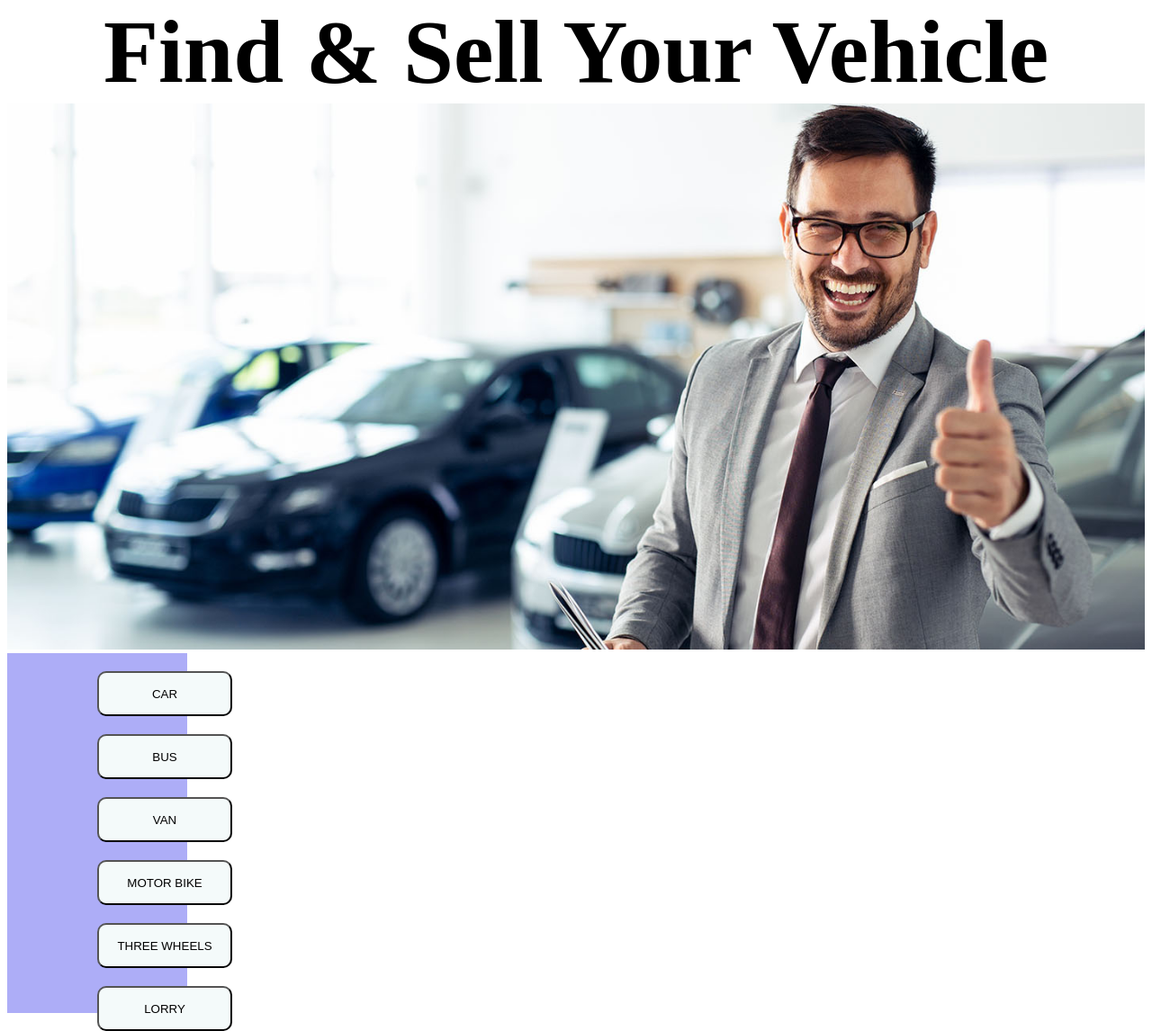
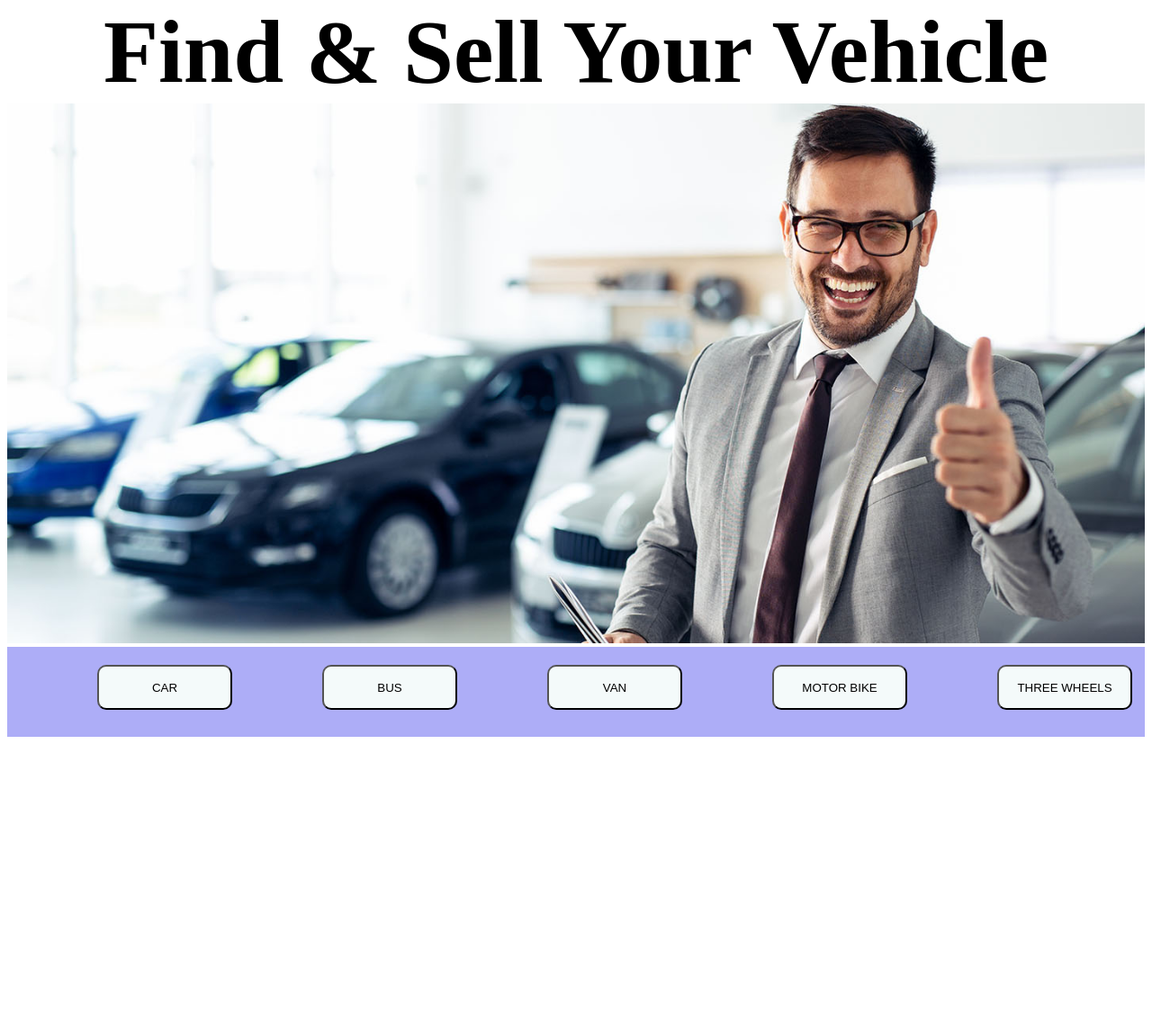
Before and after one commit to SankalpaRanaweera/vehicle_sale, a PHP site: page /home.php in a window 1280 px wide; the page is wider, and only the part inside the window is pictured. Shown: the part 108-1254 px from the top of that part at 90% size. After the commit the page ends 927 px from the top of that part, so only its background shows below. Run offline with PHP 8.4, Linux system fonts and the light colour scheme.

Commit message:
add some part

```diff
--- a/allcss.css
+++ b/allcss.css
@@ -11,23 +11,19 @@
 
 }
 .h{
-    width: 200px;
-    height: 400px;
+    width: 100%;
+    height: 100px;
     background-color:  rgb(173, 173, 247);
+    display: flex;
 }
 .img1 {
     width:100%;
-    height:50%;
+    height:600px;
     padding: 0;
     margin-top:-10;
 
 }
 
-.hed {
-
-margin-top: -10;
-
-}
 a {text-decoration:none;}
 
 .b1{
@@ -38,14 +34,17 @@ a {text-decoration:none;}
     background-color: rgb(244, 250, 250);
     color: black;
     border-radius: 10px;
+
 }
 nav {
     background-color: rgb(173, 173, 247);
     width : 100%;
     height : 100px;
-    margin: 0px;
+    margin-top:0px;
+    margin-left:0px;
+    margin-bottom: 0px;
+    margin-right: 0px;
 }
-
 
 li {
     display:inline;
@@ -70,6 +69,7 @@ ul {
 .span {
     font-size: 50px;
     margin-right: 700px;
+
 }
 
  .logindiv1{
--- a/navbar.php
+++ b/navbar.php
@@ -12,7 +12,7 @@
 <body>
 
         <nav>
-            <div>
+
                 <span class="span"> Vehicle Sale </span>
                 <ul>
                 <li> <a href ="home.php"> <button class="b2"> Home </button> </a> </li>
@@ -21,7 +21,7 @@
                 <li> <a href ="about.php"> <button class ="b2"> About </button> </a> </li>
 
 </ul>
-</div>
+
 </nav>
 
 
```
Also changed, not shown: script.php (+7 -7 lines).
